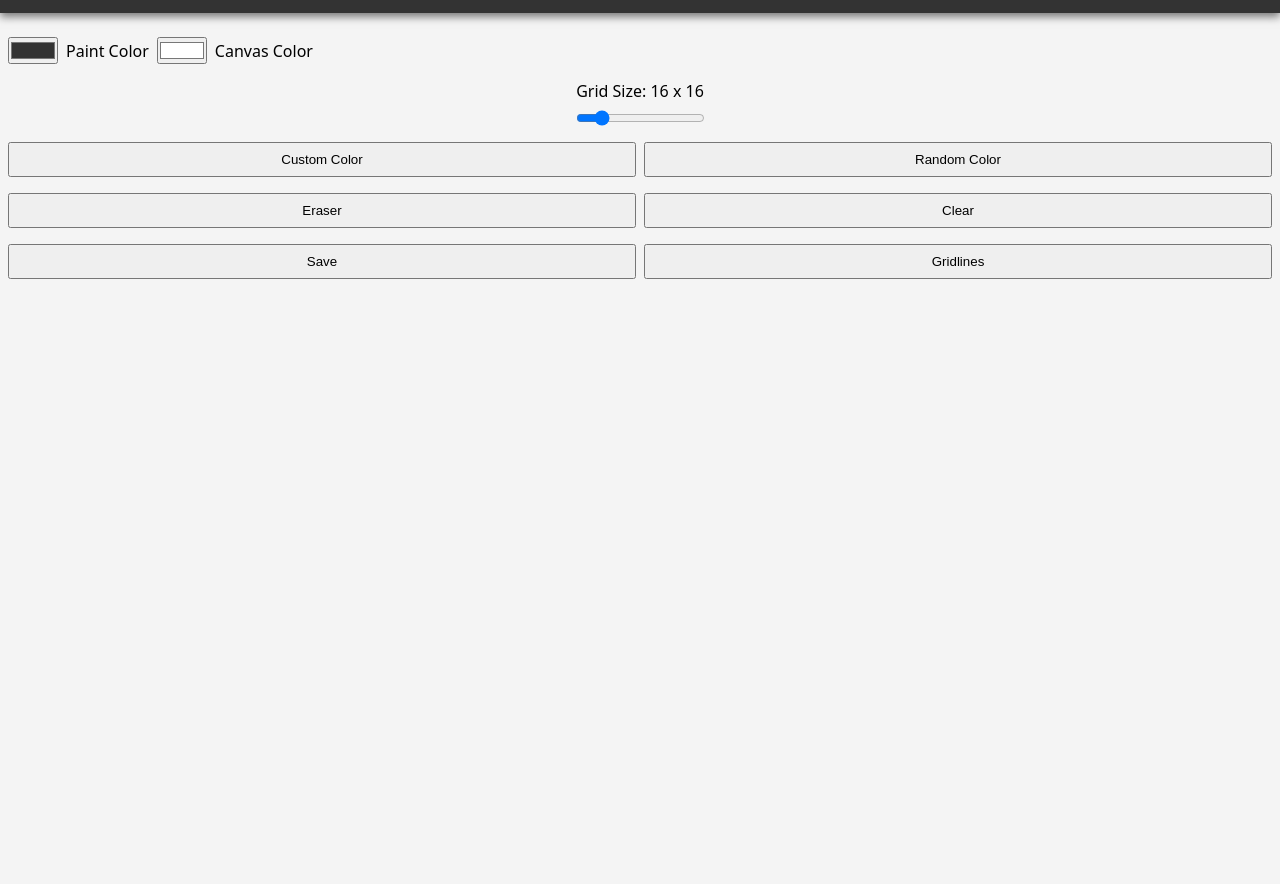
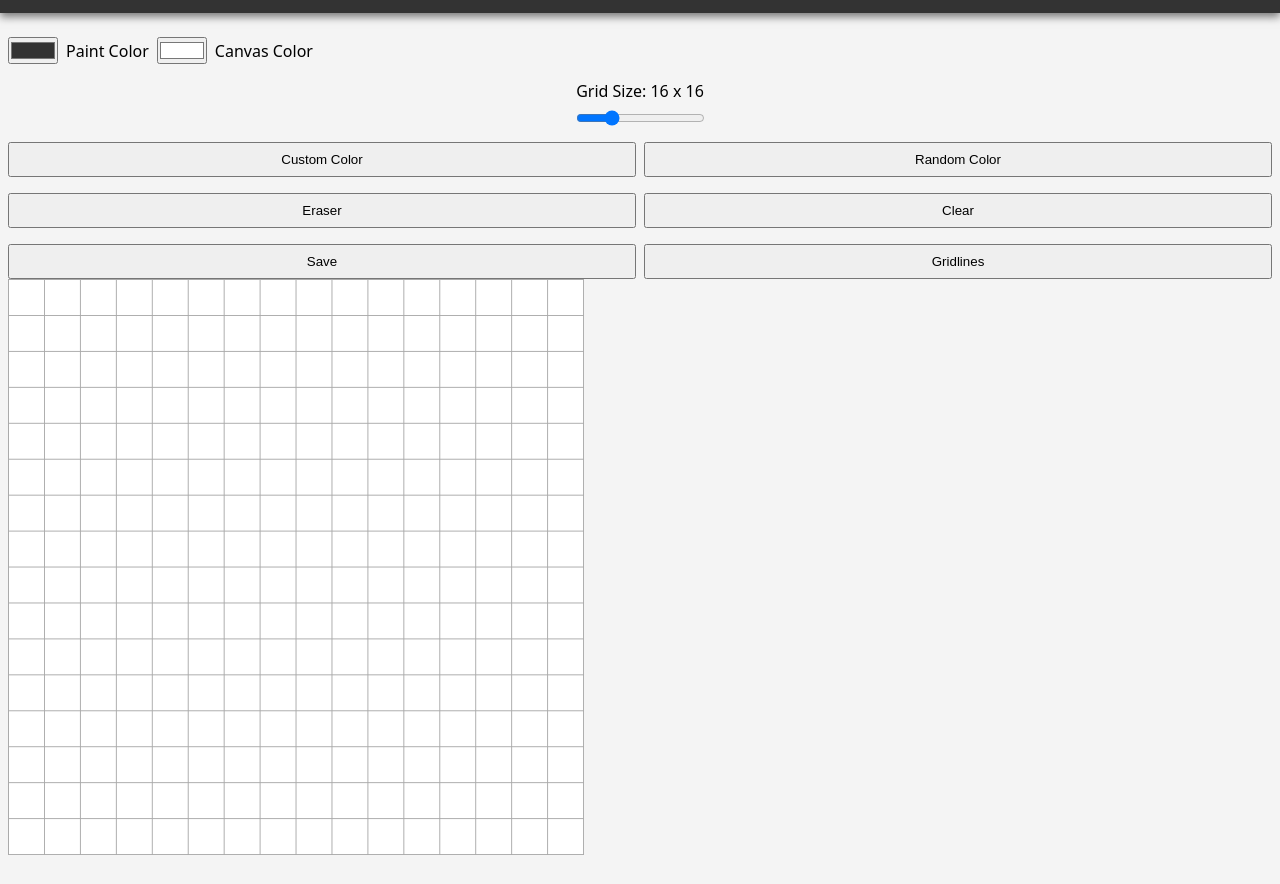
Before and after one commit to karolistech/pixel-paint789, a website built with Vite: page index.html in a window 1280 px wide. Shown: the part 62-946 px from the top of the page. Before the commit the page ends 800 px from the top, so only its background shows below. Built offline with nearby package versions, Linux system fonts and the light colour scheme.

Commit message:
feat: add dynamic canvas grid

```diff
--- a/index.html
+++ b/index.html
@@ -29,7 +29,7 @@
 
         <div class="controls__group controls__group--grid-size">
           <label for="grid-size">Grid Size: 16 x 16</label>
-          <input type="range" id="grid-size" class="controls__input--grid-size" value="16">
+          <input type="range" id="grid-size" class="controls__input--grid-size" min="0" max="4" step="1" value="1">
         </div>
 
         <div class="controls__group">
@@ -47,6 +47,8 @@
           <button class="controls__btn controls__btn--gridlines">Gridlines</button>
         </div>
       </div>
+
+      <canvas class="canvas"></canvas>
     </main>
   </body>
 </html>
--- a/src/script.ts
+++ b/src/script.ts
@@ -0,0 +1,58 @@
+const canvas = document.querySelector<HTMLCanvasElement>(".canvas")!;
+const ctx = canvas.getContext("2d")!;
+
+const gridSizeLabel = document.querySelector<HTMLLabelElement>("label[for='grid-size']")!;
+const gridSizeInput = document.querySelector<HTMLInputElement>("#grid-size")!;
+
+const gridSizes = [8, 16, 32, 48, 64] as const;
+
+const state = {
+  gridSize: gridSizes[gridSizeInput.valueAsNumber],
+  canvasSize: 576,
+  canvasColor: "#fff",
+  gridlinesColor: "#aaa",
+};
+
+function drawCanvas() {
+  const size = state.gridSize;
+  const scale = state.canvasSize / size;
+
+  canvas.width = state.canvasSize + 1;
+  canvas.height = state.canvasSize + 1;
+
+  ctx.fillStyle = state.canvasColor;
+  ctx.fillRect(0, 0, canvas.width, canvas.height);
+
+  ctx.fillStyle = state.gridlinesColor;
+
+  for (let i = 0; i <= size; i++) {
+    const p = i * scale;
+
+    ctx.fillRect(p, 0, 1, canvas.height);
+    ctx.fillRect(0, p, canvas.width, 1);
+  }
+}
+
+function updateGridSize(e: Event) {
+  const index = gridSizeInput.valueAsNumber;
+  const gridSize = gridSizes[index];
+
+  gridSizeLabel.textContent = `Grid Size: ${gridSize} x ${gridSize}`;
+
+  if (e.type === "change") {
+    state.gridSize = gridSize;
+    drawCanvas();
+  }
+}
+
+function setupEvents() {
+  gridSizeInput.addEventListener("input", updateGridSize);
+  gridSizeInput.addEventListener("change", updateGridSize);
+}
+
+function init() {
+  drawCanvas();
+  setupEvents();
+}
+
+init();
--- a/src/style.css
+++ b/src/style.css
@@ -50,3 +50,7 @@
   flex: 1;
   padding-block: 0.5rem;
 }
+
+.canvas {
+  width: min(100%, 576px);
+}
```
